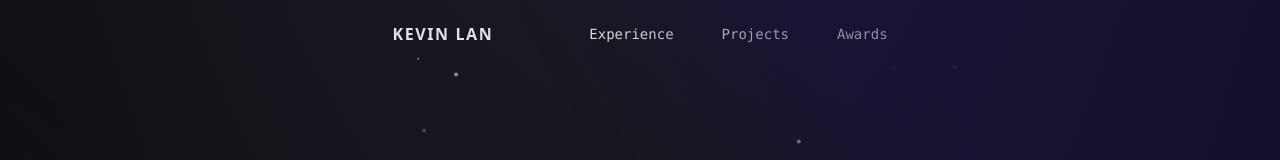
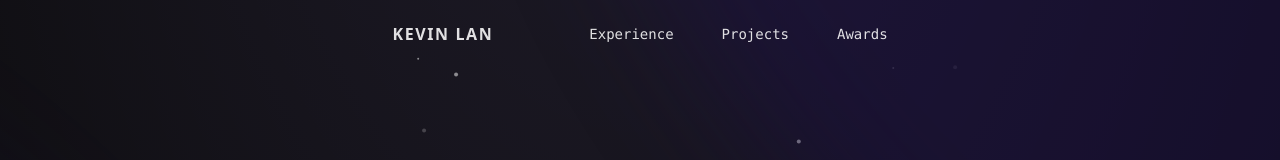
Before and after one commit to kevin-lann/portfolio-2025, a React (Vite) app: page / in a window 1280 px wide. Shown: the top 160 px of the page. Built offline with nearby package versions, Linux system fonts and the light colour scheme.

Commit message:
Fix: z index navbar

```diff
--- a/src/App.tsx
+++ b/src/App.tsx
@@ -31,7 +31,7 @@ function App() {
 
   return (
     <div className="dark">
-      <nav id="navbar" className="absolute left-1/2 -translate-x-1/2 z-1000">
+      <nav id="navbar" className="absolute left-1/2 -translate-x-1/2 z-20">
           <NavigationBar/>
       </nav>
       <main className=" min-h-screen w-screen flex flex-col justify-center overflow-hidden
@@ -40,11 +40,11 @@ function App() {
           <Particles className="absolute inset-0 pointer-events-none" quantity={45} ease={100} />
           <section className="h-screen flex items-center justify-center relative">
 
-            <div className="absolute top-0 left-0 rotate-180 -translate-x-3/4 -scale-x-100 blur-3xl opacity-30 pointer-events-none" aria-hidden="true">
+            <div className="absolute z-10 top-0 left-0 rotate-180 -translate-x-3/4 -scale-x-100 blur-3xl opacity-30 pointer-events-none" aria-hidden="true">
               <img src={shape1} className="max-w-none" width={852} height={582} alt="Illustration" />
             </div>
 
-            <div className="absolute top-0 right-0 rotate-90 -translate-y-1/2 translate-x-1/4 blur-3xl opacity-40 pointer-events-none" aria-hidden="true">
+            <div className="absolute z-10 top-0 right-0 rotate-90 -translate-y-1/2 translate-x-1/4 blur-3xl opacity-40 pointer-events-none" aria-hidden="true">
               <img src={shape1} className="max-w-none" width={852} height={582} alt="Illustration" />
             </div>
 
```
